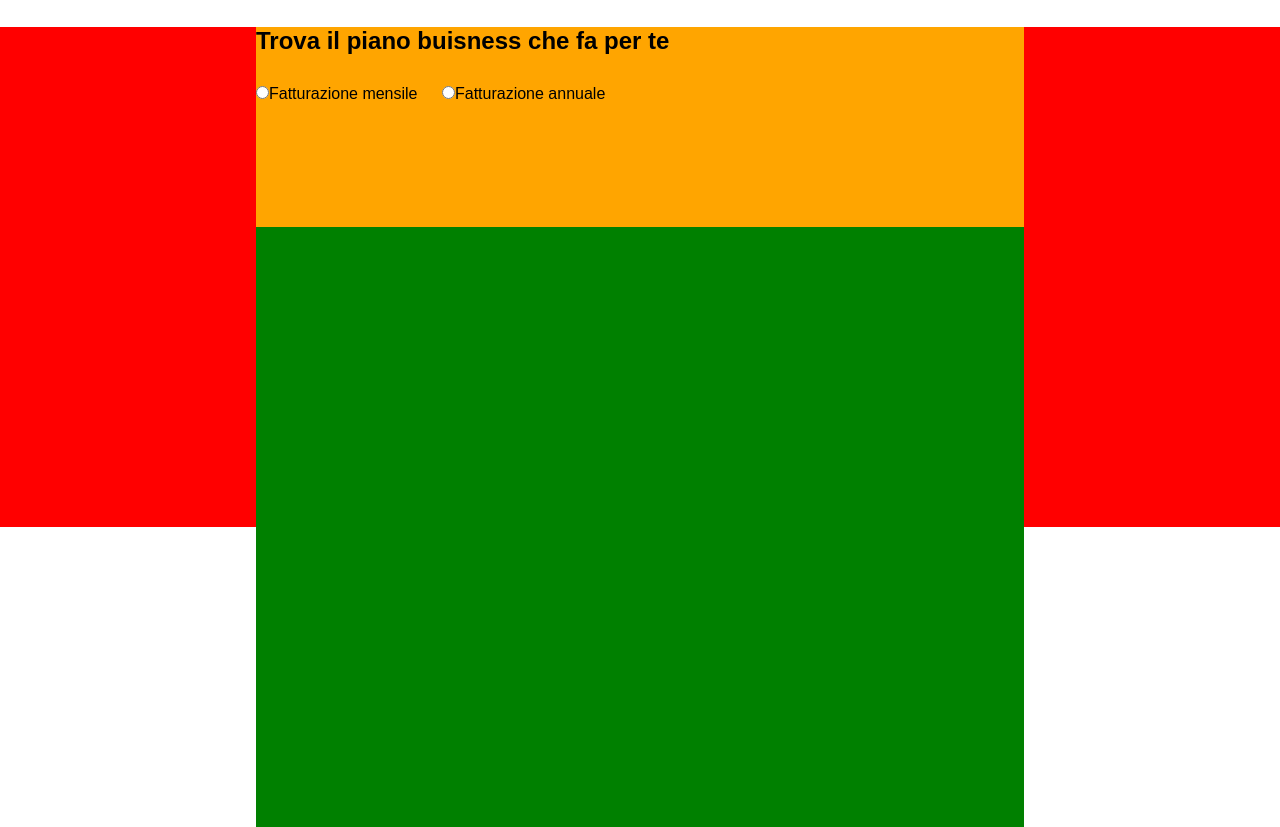
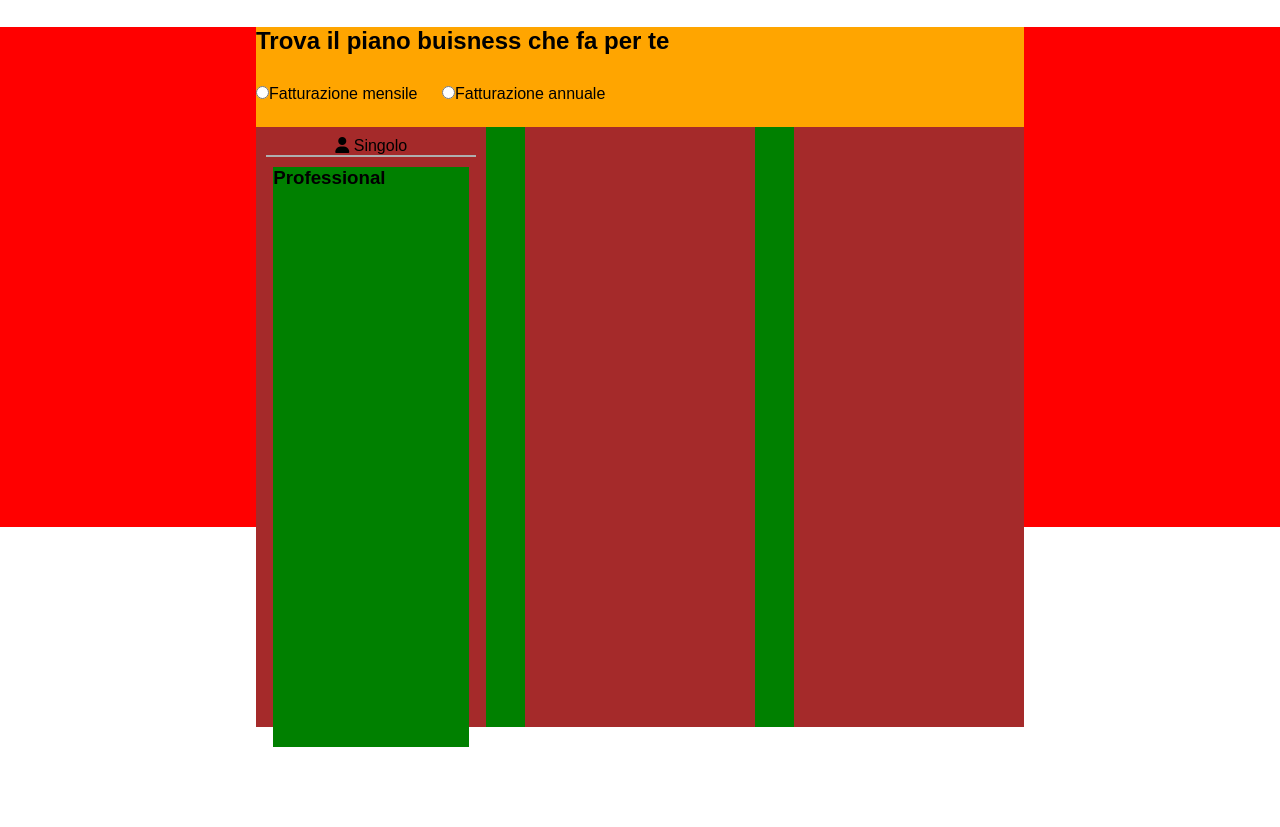
Before and after one commit to Frah01/htmlcss-dropbox, a plain HTML site: page index.html in a window 1280 px wide. Shown: the part 769-1596 px from the top of the page. After the commit the page ends 1516 px from the top, so only its background shows below. Drawn offline with Linux system fonts and the light colour scheme.

Commit message:
Inizio colonne second section

```diff
--- a/css/style.css
+++ b/css/style.css
@@ -151,7 +151,7 @@ header {
 .first-row-second-section {
     width: 60%;
     background-color: orange;
-    height: 200px;
+    height: 100px;
     margin: 0 auto;
     text-align: left;
 }
@@ -161,4 +161,29 @@ header {
     background-color: green;
     height: 600px;
     margin: 0 auto;
+    display: flex;
+    justify-content: space-between;
 }
+
+.col-30-second-section {
+    width: 30%;
+    height: 600px;
+    background-color: brown
+}
+
+.column-title {
+    padding: 10px;
+    text-align: center;
+}
+
+hr {
+    border: solid rgb(175, 175, 175) 1px;
+}
+
+.plan-advantages{
+
+    width: 85%;
+    height: 580px;
+    background-color: green;
+    margin: 0 auto;
+}
--- a/index.html
+++ b/index.html
@@ -84,8 +84,17 @@
                     </div>
                 </div>
                 <div class="second-row-second-section" >
-                    <div class="col-30" >
+                    <div class="col-30-second-section" >
                         <div class="content-second-row-second-section" >
+                            <div class="column-title" >
+                                <span><i class="fa-solid fa-user"></i> Singolo</span>
+                                <hr>
+                            </div>
+                            <div class="plan-advantages" >
+                                <div class="content-plan-advantages" >
+                                    <h3>Professional</h3>
+                                </div>
+                            </div>
 
                         </div>
                     </div>
```
